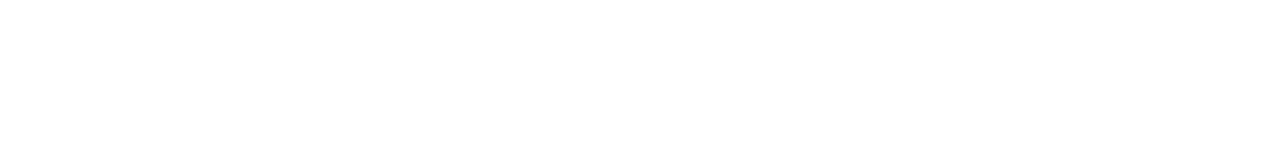
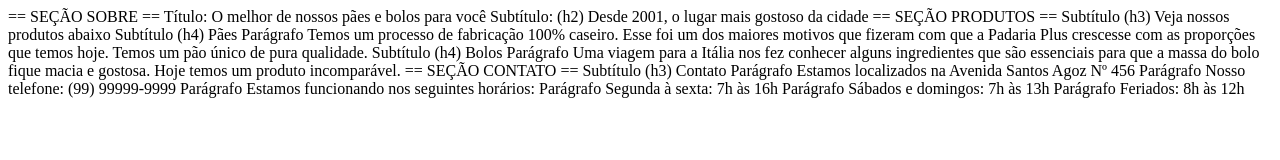
Before and after one commit to DiegoMarques20/projeto-site-padaria, a plain HTML site: page index.html in a window 1280 px wide. Drawn offline with Linux system fonts and the light colour scheme.

```diff
--- a/index.html
+++ b/index.html
@@ -9,5 +9,51 @@
 </head>
 <body>
 
+
+        == SEÇÃO SOBRE ==
+        Título:
+        O melhor de nossos pães e bolos para você
+
+        Subtítulo: (h2)
+        Desde 2001, o lugar mais gostoso da cidade
+
+        == SEÇÃO PRODUTOS ==
+        Subtítulo (h3)
+        Veja nossos produtos abaixo
+
+        Subtítulo (h4)
+        Pães
+
+        Parágrafo
+        Temos um processo de fabricação 100% caseiro. Esse foi um dos maiores motivos que fizeram com que a Padaria Plus crescesse com as proporções que temos hoje. Temos um pão único de pura qualidade.
+
+        Subtítulo (h4)
+        Bolos
+
+        Parágrafo
+        Uma viagem para a Itália nos fez conhecer alguns ingredientes que são essenciais para que a massa do bolo fique macia e gostosa. Hoje temos um produto incomparável.
+
+        == SEÇÃO CONTATO ==
+        Subtítulo (h3)
+        Contato
+
+        Parágrafo
+        Estamos localizados na Avenida Santos Agoz Nº 456
+
+        Parágrafo
+        Nosso telefone: (99) 99999-9999
+
+        Parágrafo
+        Estamos funcionando nos seguintes horários:
+
+        Parágrafo
+        Segunda à sexta: 7h às 16h
+
+        Parágrafo
+        Sábados e domingos: 7h às 13h
+
+        Parágrafo
+        Feriados: 8h às 12h
+
 </body>
 </html>
```
